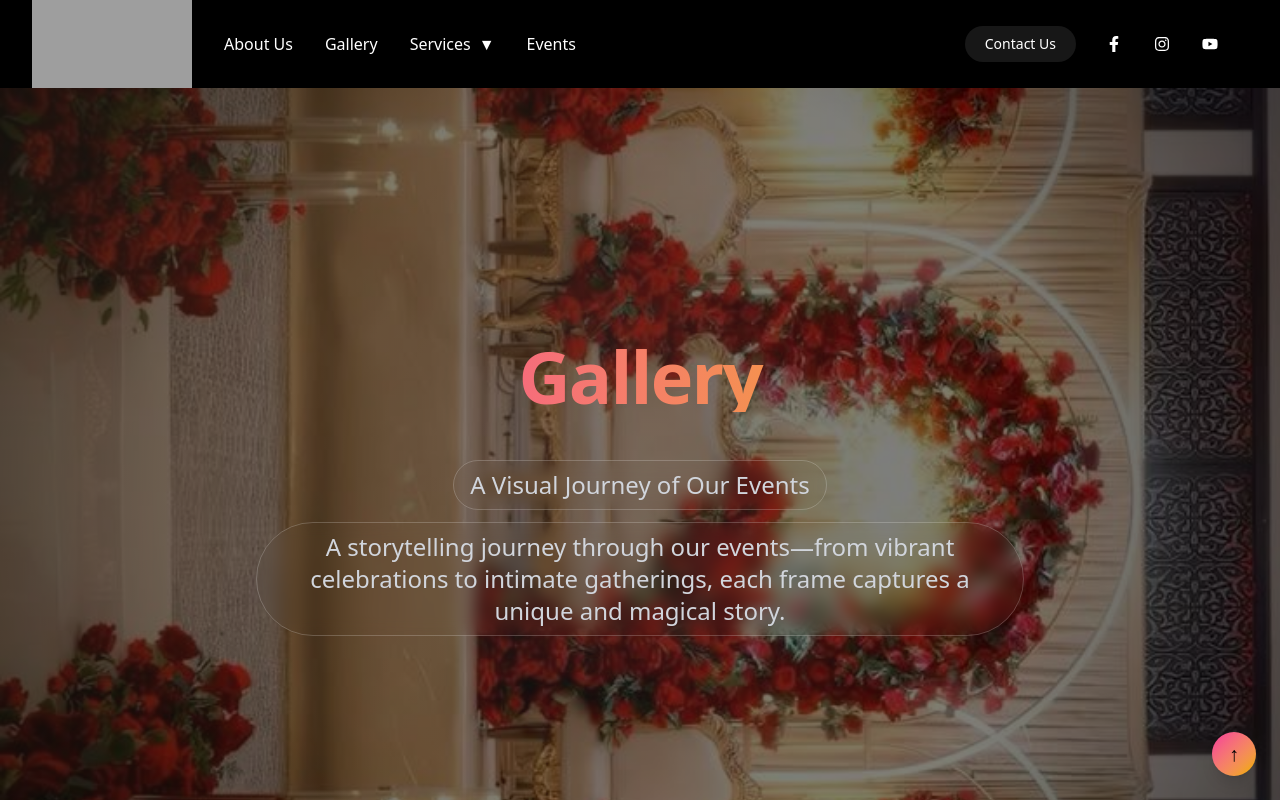
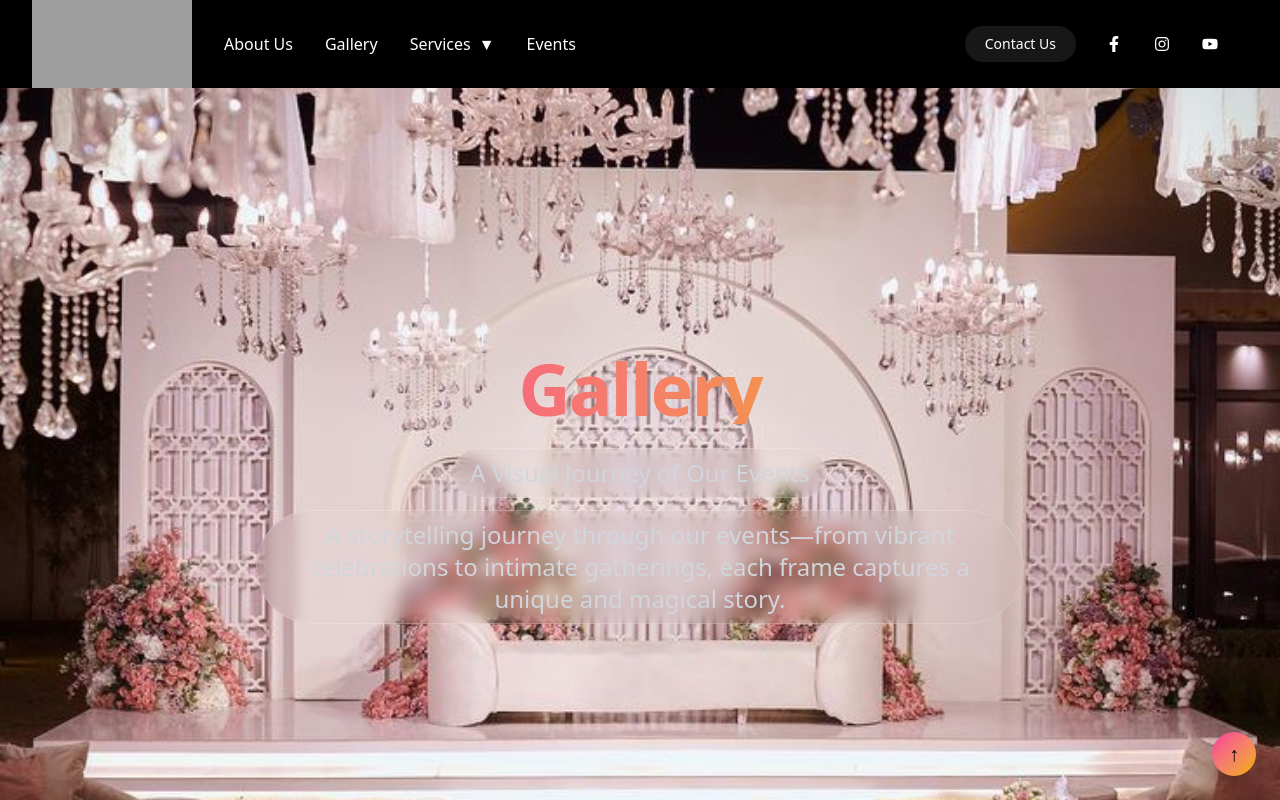
Before and after one commit to Abhishekn1234/event_managements, a React (Vite) app: page /gallery in a window 1280 px wide. Shown: the top 800 px of the page. Built offline with nearby package versions, Linux system fonts and the light colour scheme; grey boxes are pictures that could not be loaded.

Commit message:
`Updated Gallery page with new background image and styling changes`

```diff
--- a/src/pages/Gallery.tsx
+++ b/src/pages/Gallery.tsx
@@ -38,54 +38,31 @@ export default function Gallery() {
        {/* ================= HERO SECTION ================= */}
 <section
   ref={ref1}
-  className="relative h-screen w-full bg-black overflow-hidden
-  flex items-center justify-center text-center px-6"
+  className="relative h-screen w-full bg-black overflow-hidden flex items-center justify-center text-center px-6"
 >
   {/* Background image */}
   <div
     className={`absolute inset-0 transition-all duration-1000 ease-out
-      ${visible1 ? "opacity-100 scale-100" : "opacity-50 scale-110"}
+      ${visible1 ? "opacity-100 scale-100" : "opacity-50 scale-105"}
     `}
     style={{
-      backgroundImage: "url('/85 Outdoor Wedding Arch Ideas for a Picture-Perfect Ceremony.jpg')",
+      backgroundImage: "url('/Decor Widding kosh Events Bride Flowers Roses Hall كوش زفاف 2025.jpg')",
       backgroundSize: "cover",
       backgroundPosition: "center",
+      filter: "brightness(1) contrast(1)", // ensure full clarity
     }}
   />
 
-  {/* Warm side light (luxury feel) */}
-  <div
-    className={`absolute inset-0 pointer-events-none transition-opacity duration-1000
-      ${visible1 ? "opacity-100" : "opacity-50"}
-    `}
-    style={{
-      background:
-        "linear-gradient(120deg, rgba(255,215,160,0.28) 0%, transparent 55%)",
-    }}
-  />
-
-  {/* Center spotlight (image clarity) */}
-  <div
-    className={`absolute inset-0 pointer-events-none transition-opacity duration-1000
-      ${visible1 ? "opacity-100" : "opacity-0"}
-    `}
-    style={{
-      background:
-        "radial-gradient(circle at center, rgba(255,255,255,0.18) 0%, transparent 60%)",
-    }}
-  />
-
-  {/* Subtle vignette (cinematic edges) */}
+  {/* Optional soft vignette (subtle, no darkening) */}
   <div
     className="absolute inset-0 pointer-events-none"
     style={{
       background:
-        "radial-gradient(circle at center, transparent 55%, rgba(0,0,0,0.45) 100%)",
+        "radial-gradient(circle at center, transparent 80%, rgba(0,0,0,0.15) 100%)",
     }}
   />
 
-  {/* Dark overlay (REDUCED) */}
-  <div className="absolute inset-0 bg-black/50" />
+  {/* Removed heavy dark overlay and strong spotlight */}
 
   {/* Content */}
   <div
@@ -97,11 +74,9 @@ export default function Gallery() {
 bg-gradient-to-r from-pink-500 to-yellow-500
 bg-clip-text text-transparent
 mb-6 tracking-tight">
-  Gallery
-</h1>
-    <br/>
-
-    <p className="inline-block  mb-3 text-xl md:text-2xl text-gray-300 px-4 py-2 border border-white/20 rounded-full backdrop-blur-sm">
+      Gallery
+    </h1>
+    <p className="inline-block mb-3 text-xl md:text-2xl text-gray-300 px-4 py-2 border border-white/20 rounded-full backdrop-blur-sm">
       A Visual Journey of Our Events
     </p>
 
```
Also changed, not shown: public/Decor Widding kosh Events Bride Flowers Roses Hall كوش زفاف 2025.jpg (added).
